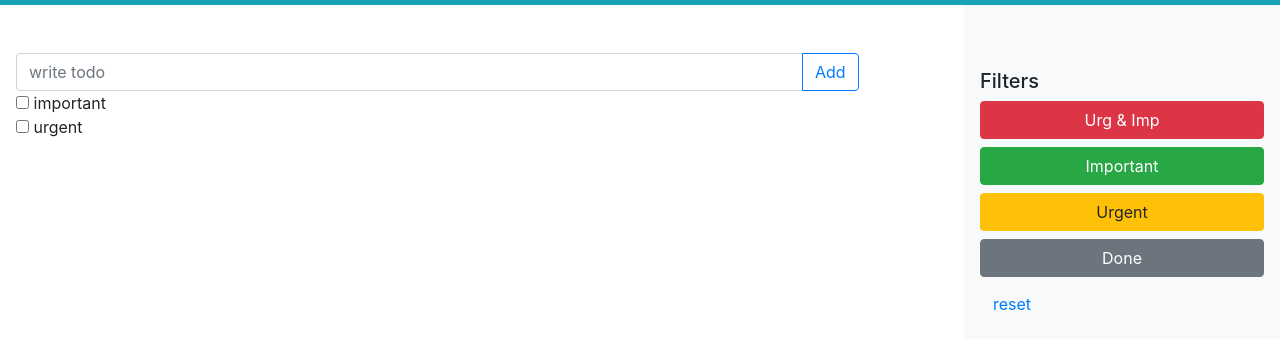
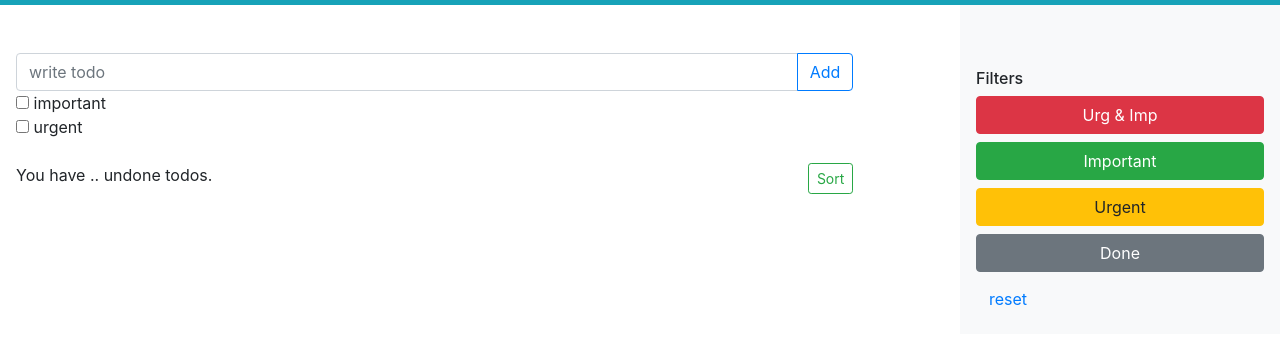
Before and after one commit to Islam888/todos-vanilla-js, a plain HTML site: page index.html in a window 1280 px wide. Shown: the part 51-400 px from the top of the page. Drawn offline with nearby package versions, Linux system fonts and the light colour scheme.

Commit message:
add sort button

```diff
--- a/index.html
+++ b/index.html
@@ -16,10 +16,10 @@
     <header class="bg-info pl-3 pb-2">
       <h1 class="text-white h1 m-0">Todos</h1>
     </header>
-    <div class="pl-3">
+    <div class="">
       <div class="row no-gutters d-flex justify-content-between">
 
-        <div class="col-11 col-md-8">
+        <div class="col-11 col-md-8 pl-3">
           <div class="input-group mt-5">
             <input
               type="text"
@@ -45,13 +45,21 @@
               <span>urgent</span>
             </div>
           </div>
-          <div class="mt-5 mb-5" id="todos-container">
+          <div class="mt-4 row no-gutters d-flex justify-content-between">
+            <div>
+              <p>You have <span class="todos-count">..</span> undone todos.</p>
+            </div>
+            <div>
+              <button id="btn-sort" class="btn btn-outline-success btn-sm">Sort</button>
+            </div>
+          </div>
+          <div class="mt-4 mb-5" id="todos-container">
 
           </div>
         </div>
-        <div id="filter-section" class=" col-11 col-md-3 bg-light p-3">
+        <div id="filter-section" class=" col-12 col-md-3 bg-light p-3">
           <div id="filter-section-wide" class="d-none d-md-block">
-              <h3 class="h5 mt-5">Filters</h3>
+              <h3 class="h6 mt-5">Filters</h3>
               <button id="btn-urg&imp" class="btn btn-danger btn-block mt-2">Urg & Imp</button>
               <button id="btn-imp" class="btn btn-success btn-block mt-2">Important</button>
               <button id="btn-urg" class="btn btn-warning btn-block mt-2">Urgent</button>
```
